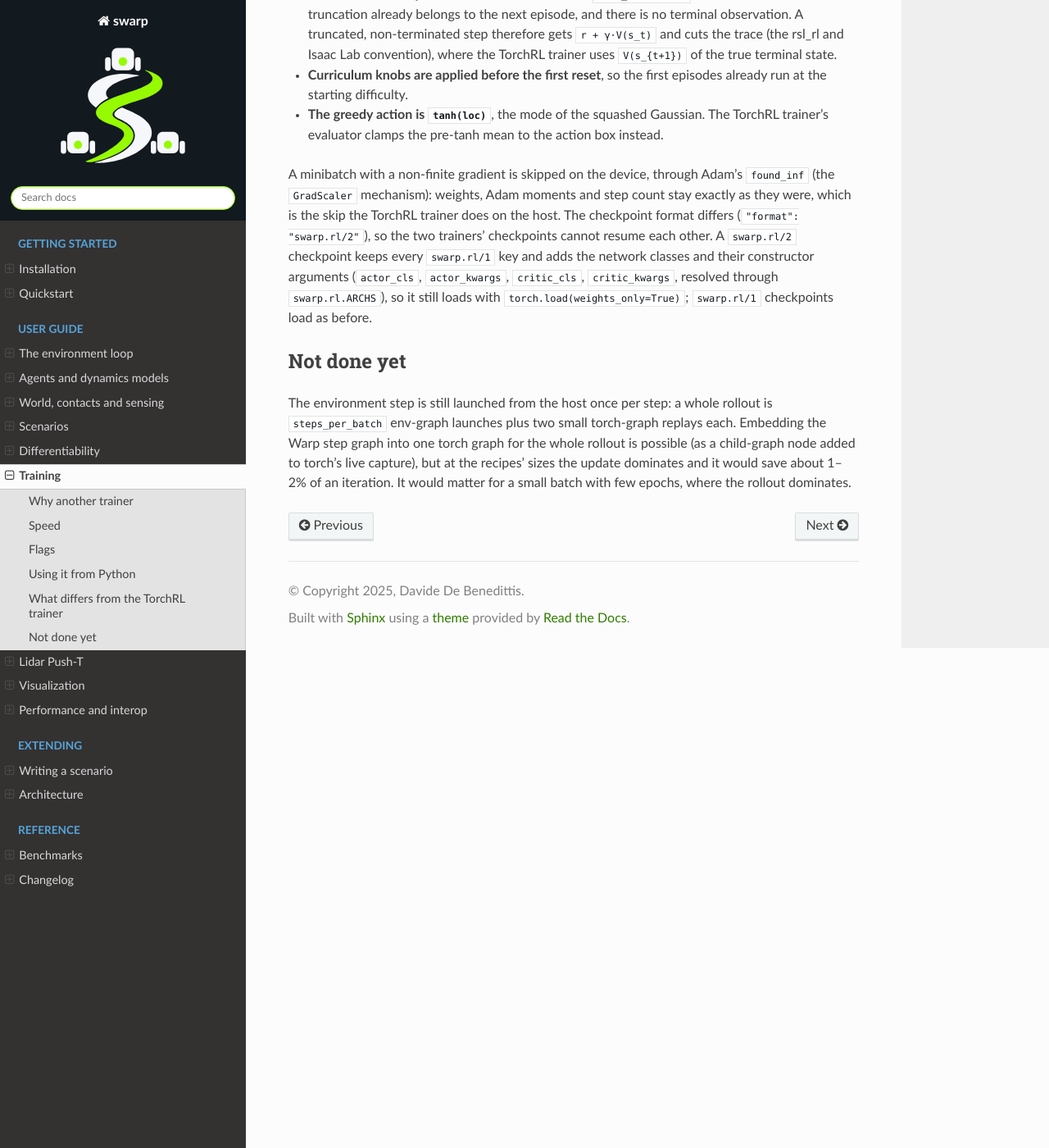
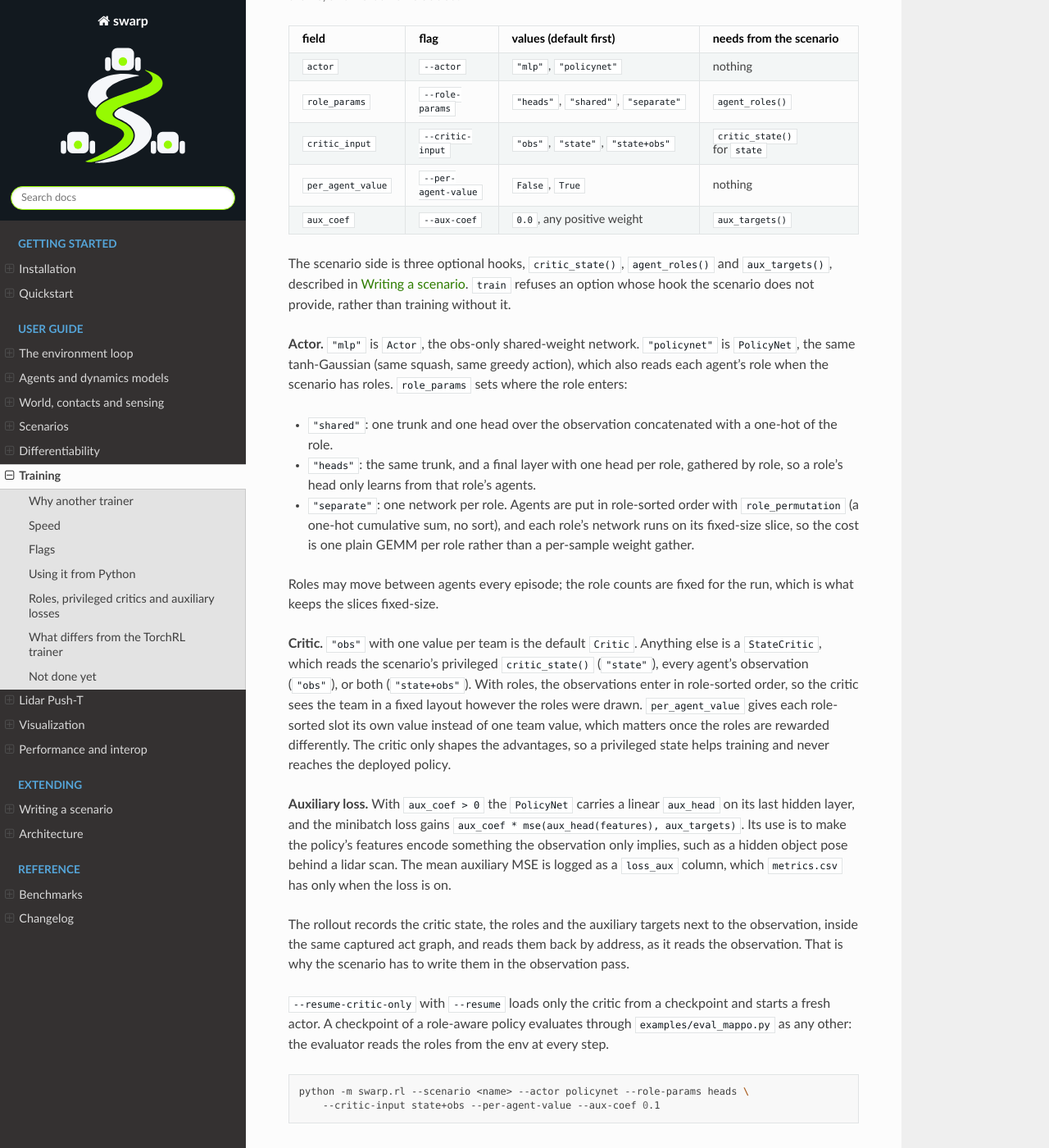
Before and after one commit to ddebenedittis/swarp, a Sphinx documentation site: the page built from docs/training.md, in a window 1280 px wide and 1400 px high, scrolled down 2957 px. Shown: the whole window at 82% size. Built offline with Sphinx 7.4.7 and the Read the Docs theme 3.1.0, drawn with Linux system fonts in a browser that asks for light colours; some of the changed text lies outside the part shown.

Commit message:
Document roles, privileged critics and the auxiliary loss in training.md

````diff
--- a/docs/training.md
+++ b/docs/training.md
@@ -65,6 +65,8 @@ Three are its own:
 `--compile`
 : `torch.compile` the minibatch loss (needs triton). Adds tens of seconds of startup; the compiled code is still captured by the minibatch graph.
 
+The network options (`--actor`, `--role-params`, `--critic-input`, `--per-agent-value`, `--aux-coef`, `--resume-critic-only`) are described in [Roles, privileged critics and auxiliary losses](#roles-privileged-critics-and-auxiliary-losses).
+
 ## Using it from Python
 
 `swarp.rl.train(swarp.rl.parse_args([...]))` is the CLI as a function.
@@ -92,6 +94,56 @@ The environment must be built with `auto_reset=True` and `clone_outputs=False` (
 `Actor` samples in a `[-1, 1]` tanh box and maps it affinely onto the env's per-slot action box, which `swarp.rl.check_action_box(env, name)` returns (it raises if agents' boxes disagree, since the weights are shared); `train` runs it for you and stores the box in the checkpoint.
 The map's Jacobian is constant, so it cancels in the PPO ratio and the loss is the unit-box loss.
 
+## Roles, privileged critics and auxiliary losses
+
+Five `TrainSpec` fields, each with a CLI flag, change the networks.
+Their defaults are the plain trainer: with all five at their default the same kernels run in the same order with the same random draws, and no buffer is added.
+
+| field | flag | values (default first) | needs from the scenario |
+|---|---|---|---|
+| `actor` | `--actor` | `"mlp"`, `"policynet"` | nothing |
+| `role_params` | `--role-params` | `"heads"`, `"shared"`, `"separate"` | `agent_roles()` |
+| `critic_input` | `--critic-input` | `"obs"`, `"state"`, `"state+obs"` | `critic_state()` for `state` |
+| `per_agent_value` | `--per-agent-value` | `False`, `True` | nothing |
+| `aux_coef` | `--aux-coef` | `0.0`, any positive weight | `aux_targets()` |
+
+The scenario side is three optional hooks, `critic_state()`, `agent_roles()` and `aux_targets()`, described in [Writing a scenario](writing-a-scenario.md#training-hooks-optional).
+`train` refuses an option whose hook the scenario does not provide, rather than training without it.
+
+**Actor.**
+`"mlp"` is `Actor`, the obs-only shared-weight network.
+`"policynet"` is `PolicyNet`, the same tanh-Gaussian (same squash, same greedy action), which also reads each agent's role when the scenario has roles.
+`role_params` sets where the role enters:
+
+- `"shared"`: one trunk and one head over the observation concatenated with a one-hot of the role.
+- `"heads"`: the same trunk, and a final layer with one head per role, gathered by role, so a role's head only learns from that role's agents.
+- `"separate"`: one network per role. Agents are put in role-sorted order with `role_permutation` (a one-hot cumulative sum, no sort), and each role's network runs on its fixed-size slice, so the cost is one plain GEMM per role rather than a per-sample weight gather.
+
+Roles may move between agents every episode; the role counts are fixed for the run, which is what keeps the slices fixed-size.
+
+**Critic.**
+`"obs"` with one value per team is the default `Critic`.
+Anything else is a `StateCritic`, which reads the scenario's privileged `critic_state()` (`"state"`), every agent's observation (`"obs"`), or both (`"state+obs"`).
+With roles, the observations enter in role-sorted order, so the critic sees the team in a fixed layout however the roles were drawn.
+`per_agent_value` gives each role-sorted slot its own value instead of one team value, which matters once the roles are rewarded differently.
+The critic only shapes the advantages, so a privileged state helps training and never reaches the deployed policy.
+
+**Auxiliary loss.**
+With `aux_coef > 0` the `PolicyNet` carries a linear `aux_head` on its last hidden layer, and the minibatch loss gains `aux_coef * mse(aux_head(features), aux_targets)`.
+Its use is to make the policy's features encode something the observation only implies, such as a hidden object pose behind a lidar scan.
+The mean auxiliary MSE is logged as a `loss_aux` column, which `metrics.csv` has only when the loss is on.
+
+The rollout records the critic state, the roles and the auxiliary targets next to the observation, inside the same captured act graph, and reads them back by address, as it reads the observation.
+That is why the scenario has to write them in the observation pass.
+
+`--resume-critic-only` with `--resume` loads only the critic from a checkpoint and starts a fresh actor.
+A checkpoint of a role-aware policy evaluates through `examples/eval_mappo.py` as any other: the evaluator reads the roles from the env at every step.
+
+```bash
+python -m swarp.rl --scenario <name> --actor policynet --role-params heads \
+    --critic-input state+obs --per-agent-value --aux-coef 0.1
+```
+
 ## What differs from the TorchRL trainer
 
 Same algorithm and the same recipes: clipped surrogate with ε = 0.2, smooth-L1 value loss, a one-sample Monte Carlo entropy bonus, per-agent advantage normalization, gradient clipping at 1.0 over actor and critic together, one Adam, GAE with the recipe's γ and λ, the curriculum gate, and the same `metrics.csv` columns.
````
